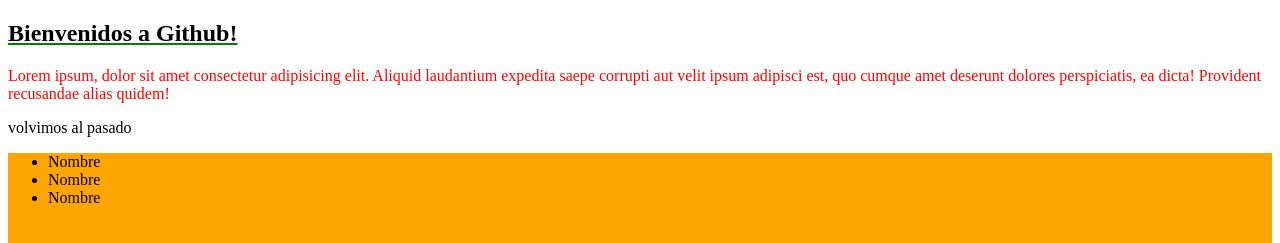
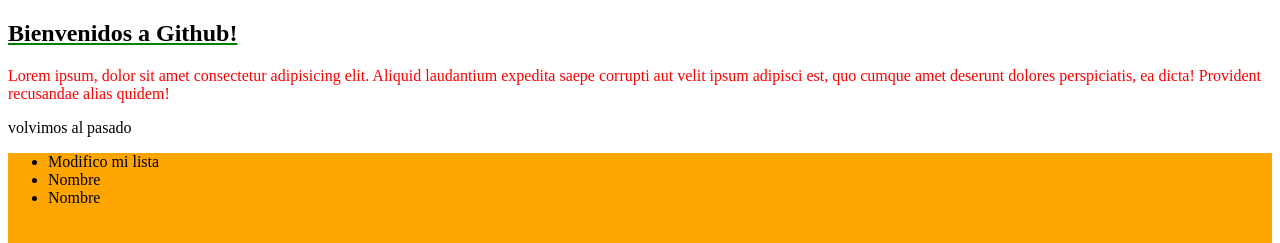
Before and after one commit to jnmgnn/proyectocoder, a plain HTML site: page index.html in a window 1280 px wide. Shown: the top 243 px of the page. Drawn offline with Linux system fonts and the light colour scheme.

Commit message:
modifico mi lista

```diff
--- a/index.html
+++ b/index.html
@@ -14,7 +14,7 @@
 <span>volvimos al pasado</span>
     <div>
         <ul>
-            <li>Nombre</li>
+            <li>Modifico mi lista</li>
             <li>Nombre</li>
             <li>Nombre</li>
         </ul>
```
